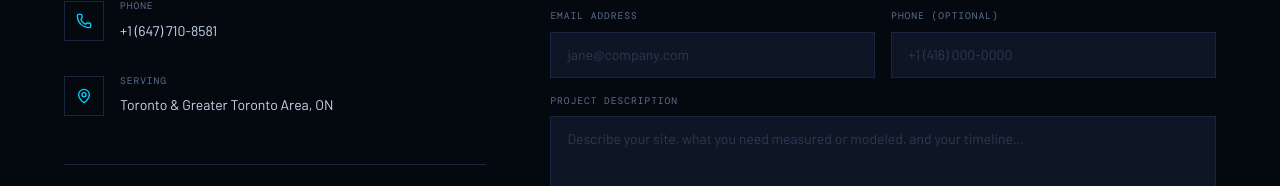
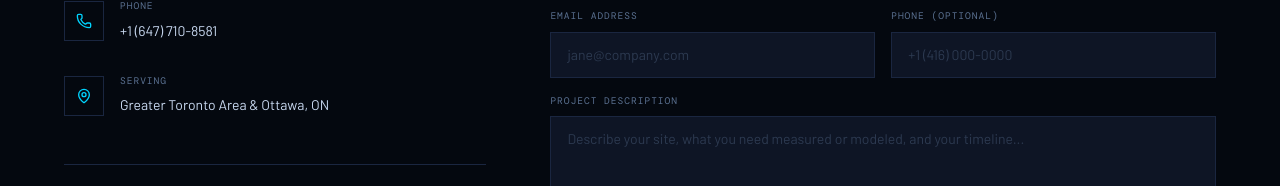
Before and after one commit to nilaycarleton/aernova, a Next.js app: page / in a window 1280 px wide. Shown: the part 4188-4374 px from the top of the page. Built offline with nearby package versions, Linux system fonts and the light colour scheme; a web font is replaced by a local one.

Commit message:
Serving which area

```diff
--- a/components/Contact.tsx
+++ b/components/Contact.tsx
@@ -86,7 +86,7 @@ export default function Contact() {
             {[
               { icon: Mail, label: 'Email', value: 'sales@aernova.ca', href: 'mailto:sales@aernova.ca' },
               { icon: Phone, label: 'Phone', value: '+1 (647) 710-8581', href: 'tel:+16477108581' },
-              { icon: MapPin, label: 'Serving', value: 'Toronto & Greater Toronto Area, ON', href: null },
+              { icon: MapPin, label: 'Serving', value: 'Greater Toronto Area & Ottawa, ON', href: null },
             ].map((item) => {
               const Icon = item.icon;
               return (
```
